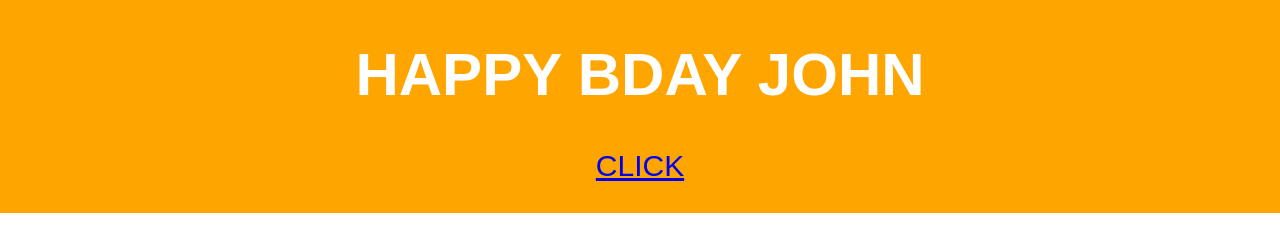
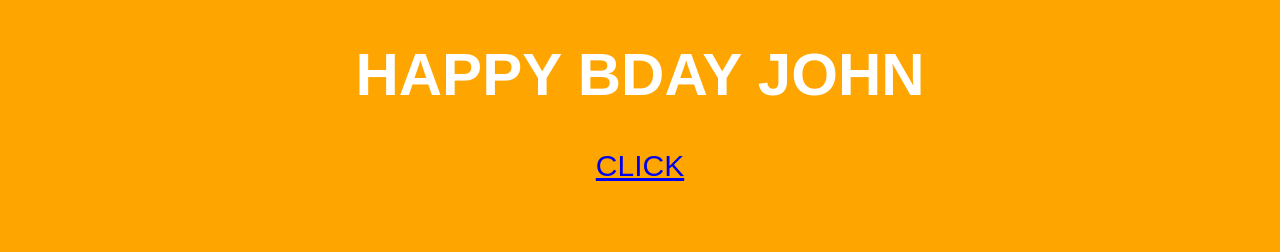
Before and after one commit to francobk/WEB-JHON, a plain HTML site: page index.html in a window 1280 px wide. Drawn offline with Linux system fonts and the light colour scheme.

Commit message:
Update index.html

```diff
--- a/index.html
+++ b/index.html
@@ -19,7 +19,7 @@ body {
   background: orange;
   color: white;
   font-size: 30px;
-   position:
+   position: absolute;
     top:0;
     bottom:0;
     right:0;
```
